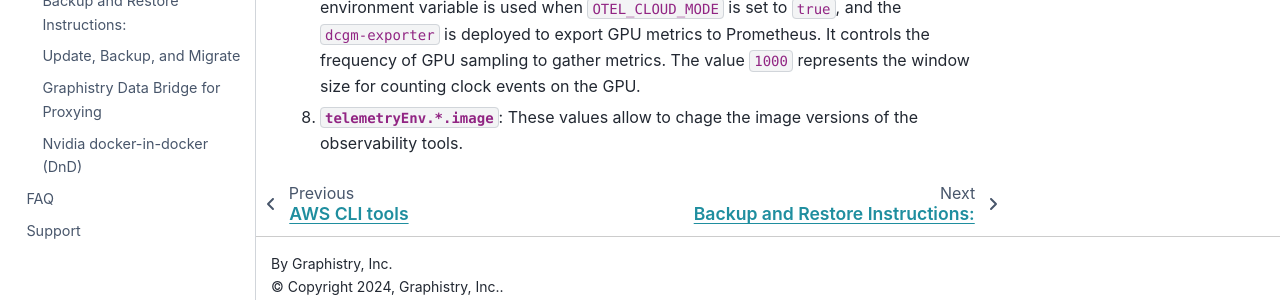
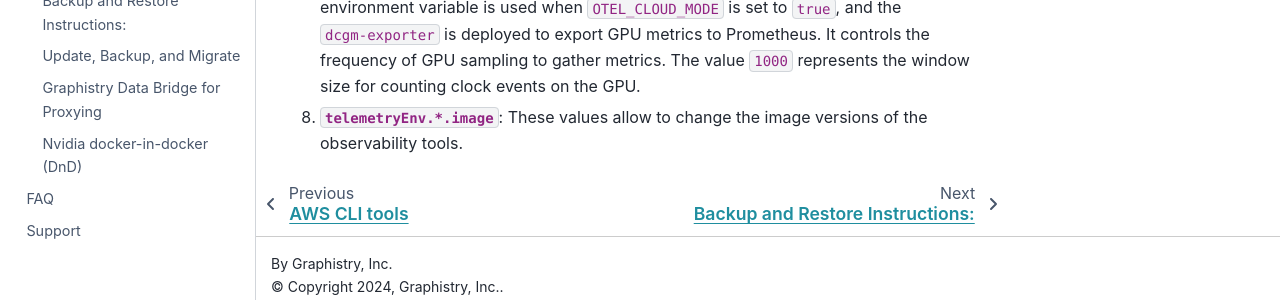
Before and after one commit to graphistry/graphistry-cli, a Sphinx documentation site: the page built from docs/tools/telemetry.md, in a window 1280 px wide and 900 px high, scrolled down 15284 px. Shown: the part 586-886 px from the top of the window. Built offline with Sphinx 7.4.7 and the Sphinx Book theme 1.1.4, drawn with Linux system fonts in a browser that asks for light colours; the version number could not be read and is left out.

Commit message:
fix typo

```diff
--- a/docs/tools/telemetry.md
+++ b/docs/tools/telemetry.md
@@ -334,4 +334,4 @@ telemetryEnv:
   - **`telemetryEnv.grafana.GF_SERVER_ROOT_URL`** defines the root URL for accessing Grafana (e.g., `/grafana`).
   - **`telemetryEnv.grafana.GF_SERVER_SERVE_FROM_SUB_PATH`** should be set to `true` if Grafana is accessed from a sub-path (e.g., `/grafana`) behind a reverse proxy or ingress.
 7. **`telemetryEnv.dcgmExporter.DCGM_EXPORTER_CLOCK_EVENTS_COUNT_WINDOW_SIZE`**: This environment variable is used when `OTEL_CLOUD_MODE` is set to `true`, and the `dcgm-exporter` is deployed to export GPU metrics to Prometheus. It controls the frequency of GPU sampling to gather metrics. The value `1000` represents the window size for counting clock events on the GPU.
-8. **`telemetryEnv.*.image`**: These values allow to chage the image versions of the observability tools.
+8. **`telemetryEnv.*.image`**: These values allow to change the image versions of the observability tools.
```
